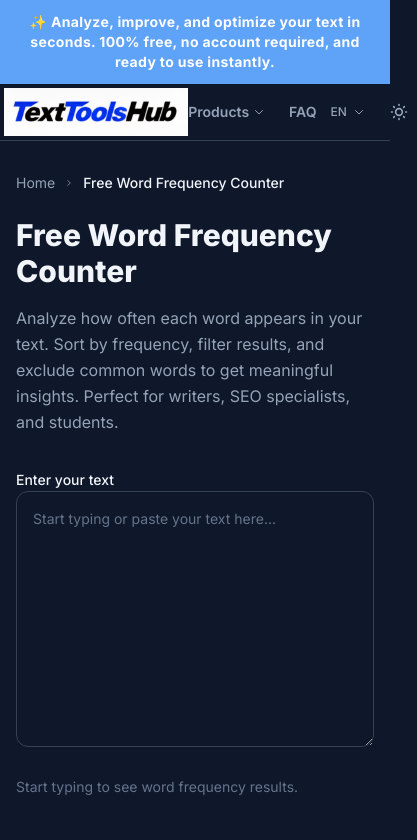
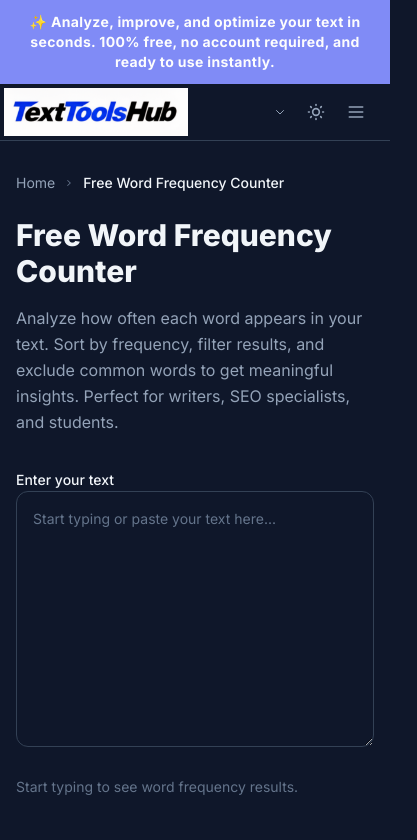
Before and after one commit to YassineFari/word-counter-app, a Next.js app: page /word-frequency-counter in a window 390 px wide. Shown: the top 840 px of the page, 417 px wide, since content can reach past the window. Built offline with nearby package versions, Linux system fonts and the light colour scheme; some icons are missing.

Commit message:
fix: canonical URLs, primary color indigo #4F46E5, mobile hamburger, clear button, body 16px

```diff
--- a/src/app/globals.css
+++ b/src/app/globals.css
@@ -3,9 +3,9 @@
 @custom-variant dark (&:where(.dark, .dark *));
 
 @theme {
-  --color-primary: #2563eb;
-  --color-primary-dark: #1d4ed8;
-  --color-primary-light: #60a5fa;
+  --color-primary: #4F46E5;
+  --color-primary-dark: #4338CA;
+  --color-primary-light: #818CF8;
   --color-secondary: #10b981;
   --color-secondary-dark: #059669;
   --color-secondary-light: #34d399;
@@ -27,12 +27,13 @@ body {
   font-family: 'Inter', system-ui, -apple-system, sans-serif;
   -webkit-font-smoothing: antialiased;
   -moz-osx-font-smoothing: grayscale;
+  font-size: 16px;
 }
 
 .dark {
-  --color-primary: #60a5fa;
-  --color-primary-dark: #3b82f6;
-  --color-primary-light: #93c5fd;
+  --color-primary: #818CF8;
+  --color-primary-dark: #6366F1;
+  --color-primary-light: #A5B4FC;
   --color-secondary: #34d399;
   --color-secondary-dark: #10b981;
   --color-secondary-light: #6ee7b7;
--- a/src/app/layout.tsx
+++ b/src/app/layout.tsx
@@ -22,7 +22,7 @@ export const metadata: Metadata = {
     title: "TextToolsHub - Free Online Text Analysis Tools",
     description:
       "Free online text analysis tools. Count words, characters, sentences, paragraphs, and calculate reading time.",
-    url: "https://6a3ee46c25d58aefa1382f1b--chic-marigold-a5df2e.netlify.app",
+    url: "https://texttoolshub.com",
     siteName: "TextToolsHub",
     locale: "en_US",
     type: "website",
@@ -38,7 +38,7 @@ export const metadata: Metadata = {
     follow: true,
   },
   alternates: {
-    canonical: "https://6a3ee46c25d58aefa1382f1b--chic-marigold-a5df2e.netlify.app",
+    canonical: "https://texttoolshub.com",
   },
 };
 
--- a/src/components/Header.tsx
+++ b/src/components/Header.tsx
@@ -8,11 +8,17 @@ import { languages } from "@/lib/i18n";
 import MegaMenu from "./MegaMenu";
 import { categories } from "@/lib/navigation";
 
-
 export default function Header() {
   const { theme, toggleTheme } = useTheme();
   const { lang, setLang, t } = useLanguage();
   const [langOpen, setLangOpen] = useState(false);
+  const [mobileNavOpen, setMobileNavOpen] = useState(false);
+  const [expandedMobileCat, setExpandedMobileCat] = useState<string | null>(null);
+
+  const closeMobile = () => {
+    setMobileNavOpen(false);
+    setExpandedMobileCat(null);
+  };
 
   return (
     <header className="border-b border-border bg-bg sticky top-0 z-50">
@@ -27,20 +33,20 @@ export default function Header() {
             className="h-12 w-auto"
           />
         </Link>
-        <nav className="flex items-center gap-6 text-sm">
+        <nav className="hidden sm:flex items-center gap-6 text-sm">
           <MegaMenu categories={categories} />
           <Link href="/#faq" className="font-semibold text-text-secondary hover:text-primary transition-colors">
             FAQ
           </Link>
         </nav>
-        <div className="flex items-center gap-2">
+        <div className="flex items-center gap-1 sm:gap-2">
           <div className="relative">
             <button
               onClick={() => setLangOpen(!langOpen)}
               className="flex items-center gap-1.5 px-2 py-1.5 text-xs font-medium rounded-lg text-text-secondary hover:bg-bg-tertiary transition-colors"
             >
               <span className={`fi fi-${languages.find(l => l.code === lang)?.flag}`} />
-              <span>{lang.toUpperCase()}</span>
+              <span className="hidden sm:inline">{lang.toUpperCase()}</span>
               <svg className="w-3 h-3" fill="none" viewBox="0 0 24 24" stroke="currentColor">
                 <path strokeLinecap="round" strokeLinejoin="round" strokeWidth={2} d="M19 9l-7 7-7-7" />
               </svg>
@@ -83,8 +89,83 @@ export default function Header() {
               </svg>
             )}
           </button>
+
+          <button
+            onClick={() => setMobileNavOpen(!mobileNavOpen)}
+            className="flex sm:hidden p-2 rounded-lg text-text-secondary hover:bg-bg-tertiary transition-colors"
+            aria-label="Toggle navigation"
+          >
+            <svg className="w-5 h-5" fill="none" viewBox="0 0 24 24" stroke="currentColor">
+              {mobileNavOpen ? (
+                <path strokeLinecap="round" strokeLinejoin="round" strokeWidth={2} d="M6 18L18 6M6 6l12 12" />
+              ) : (
+                <path strokeLinecap="round" strokeLinejoin="round" strokeWidth={2} d="M4 6h16M4 12h16M4 18h16" />
+              )}
+            </svg>
+          </button>
         </div>
       </div>
+
+      {mobileNavOpen && (
+        <div className="sm:hidden fixed left-0 right-0 top-14 bottom-0 bg-bg z-30 overflow-y-auto border-t border-border">
+          <div className="p-4 space-y-1">
+            {categories.map((cat) => {
+              const isExpanded = expandedMobileCat === cat.id;
+              return (
+                <div key={cat.id}>
+                  <button
+                    onClick={() => setExpandedMobileCat(isExpanded ? null : cat.id)}
+                    className="w-full flex items-center justify-between px-4 py-3 rounded-lg text-sm font-medium text-text hover:bg-bg-tertiary transition-colors"
+                  >
+                    <span className="flex items-center gap-2">
+                      <span>{cat.emoji}</span>
+                      {t(cat.titleKey)}
+                    </span>
+                    <svg
+                      className={`w-3 h-3 text-text-muted transition-transform duration-200 ${isExpanded ? "rotate-180" : ""}`}
+                      fill="none" viewBox="0 0 24 24" stroke="currentColor"
+                    >
+                      <path strokeLinecap="round" strokeLinejoin="round" strokeWidth={2} d="M19 9l-7 7-7-7" />
+                    </svg>
+                  </button>
+                  <div
+                    className={`overflow-hidden transition-all duration-200 ease-out ${
+                      isExpanded ? "max-h-[500px] opacity-100" : "max-h-0 opacity-0"
+                    }`}
+                  >
+                    <div className="ml-4 pl-3 border-l-2 border-border pb-2 space-y-1">
+                      {cat.tools.map((tool) => (
+                        <Link
+                          key={tool.id}
+                          href={tool.href}
+                          onClick={closeMobile}
+                          className="flex items-center gap-3 px-3 py-2 rounded-lg text-sm text-text-secondary hover:text-primary hover:bg-bg-tertiary transition-colors"
+                        >
+                          <div className="w-6 h-6 rounded-md bg-bg-secondary flex items-center justify-center shrink-0 text-xs">
+                            {tool.icon}
+                          </div>
+                          <div>
+                            <div className="font-medium">{t(tool.nameKey)}</div>
+                          </div>
+                        </Link>
+                      ))}
+                    </div>
+                  </div>
+                </div>
+              );
+            })}
+            <div className="border-t border-border pt-2 mt-2">
+              <Link
+                href="/#faq"
+                onClick={closeMobile}
+                className="block px-4 py-3 rounded-lg font-semibold text-text-secondary hover:bg-bg-tertiary hover:text-primary transition-colors"
+              >
+                FAQ
+              </Link>
+            </div>
+          </div>
+        </div>
+      )}
     </header>
   );
 }
--- a/src/components/MegaMenu.tsx
+++ b/src/components/MegaMenu.tsx
@@ -12,8 +12,6 @@ interface MegaMenuProps {
 export default function MegaMenu({ categories }: MegaMenuProps) {
   const { t } = useLanguage();
   const [isOpen, setIsOpen] = useState(false);
-  const [mobileOpen, setMobileOpen] = useState(false);
-  const [expandedCategory, setExpandedCategory] = useState<string | null>(null);
   const menuRef = useRef<HTMLDivElement>(null);
   const closeTimer = useRef<ReturnType<typeof setTimeout> | undefined>(undefined);
 
@@ -45,11 +43,9 @@ export default function MegaMenu({ categories }: MegaMenuProps) {
       onMouseEnter={openMenu}
       onMouseLeave={closeMenu}
     >
-      {/* Desktop trigger */}
       <button
-        onClick={() => setMobileOpen(!mobileOpen)}
         onFocus={openMenu}
-        className="hidden sm:flex items-center gap-1 text-sm font-semibold text-text-secondary hover:text-primary transition-colors"
+        className="flex items-center gap-1 text-sm font-semibold text-text-secondary hover:text-primary transition-colors"
       >
         Products
         <svg
@@ -60,23 +56,8 @@ export default function MegaMenu({ categories }: MegaMenuProps) {
         </svg>
       </button>
 
-      {/* Mobile trigger */}
-      <button
-        onClick={() => setMobileOpen(!mobileOpen)}
-        className="flex sm:hidden items-center gap-1 text-sm font-semibold text-text-secondary hover:text-primary transition-colors"
-      >
-        Products
-        <svg
-          className={`w-3 h-3 transition-transform duration-200 ${mobileOpen ? "rotate-180" : ""}`}
-          fill="none" viewBox="0 0 24 24" stroke="currentColor"
-        >
-          <path strokeLinecap="round" strokeLinejoin="round" strokeWidth={2} d="M19 9l-7 7-7-7" />
-        </svg>
-      </button>
-
-      {/* Desktop mega menu */}
       <div
-        className={`hidden sm:block absolute left-0 mt-2 w-[640px] rounded-xl border border-border bg-bg shadow-lg z-20 transition-all duration-200 ease-out ${
+        className={`absolute left-0 mt-2 w-[640px] rounded-xl border border-border bg-bg shadow-lg z-20 transition-all duration-200 ease-out ${
           isOpen
             ? "opacity-100 translate-y-0 visible"
             : "opacity-0 -translate-y-1 invisible pointer-events-none"
@@ -119,60 +100,6 @@ export default function MegaMenu({ categories }: MegaMenuProps) {
           </div>
         </div>
       </div>
-
-      {/* Mobile accordion */}
-      {mobileOpen && (
-        <div className="sm:hidden fixed left-0 right-0 top-14 bottom-0 bg-bg z-20 overflow-y-auto">
-          <div className="border-t border-border">
-            {categories.map((cat) => {
-              const isExpanded = expandedCategory === cat.id;
-              return (
-                <div key={cat.id} className="border-b border-border">
-                  <button
-                    onClick={() => setExpandedCategory(isExpanded ? null : cat.id)}
-                    className="w-full flex items-center justify-between px-4 py-3 text-sm font-medium text-text hover:bg-bg-tertiary transition-colors"
-                  >
-                    <span className="flex items-center gap-2">
-                      <span>{cat.emoji}</span>
-                      {t(cat.titleKey)}
-                    </span>
-                    <svg
-                      className={`w-3 h-3 text-text-muted transition-transform duration-200 ${isExpanded ? "rotate-180" : ""}`}
-                      fill="none" viewBox="0 0 24 24" stroke="currentColor"
-                    >
-                      <path strokeLinecap="round" strokeLinejoin="round" strokeWidth={2} d="M19 9l-7 7-7-7" />
-                    </svg>
-                  </button>
-                  <div
-                    className={`overflow-hidden transition-all duration-200 ease-out ${
-                      isExpanded ? "max-h-[500px] opacity-100" : "max-h-0 opacity-0"
-                    }`}
-                  >
-                    <div className="px-4 pb-3 space-y-1">
-                      {cat.tools.map((tool) => (
-                        <Link
-                          key={tool.id}
-                          href={tool.href}
-                          onClick={() => { setMobileOpen(false); setExpandedCategory(null); }}
-                          className="flex items-center gap-3 px-3 py-2 rounded-lg text-sm text-text-secondary hover:text-primary hover:bg-bg-tertiary transition-colors"
-                        >
-                          <div className="w-7 h-7 rounded-md bg-bg-secondary flex items-center justify-center shrink-0">
-                            {tool.icon}
-                          </div>
-                          <div>
-                            <div className="font-medium">{t(tool.nameKey)}</div>
-                            <div className="text-xs text-text-muted mt-0.5 line-clamp-1">{t(tool.descKey)}</div>
-                          </div>
-                        </Link>
-                      ))}
-                    </div>
-                  </div>
-                </div>
-              );
-            })}
-          </div>
-        </div>
-      )}
     </div>
   );
 }
```
Also changed, not shown: src/app/word-frequency-counter/WordFrequencyForm.tsx (+7 -0 lines), public/robots.txt, 1 other file (tests, documents, lock files or other folders).
